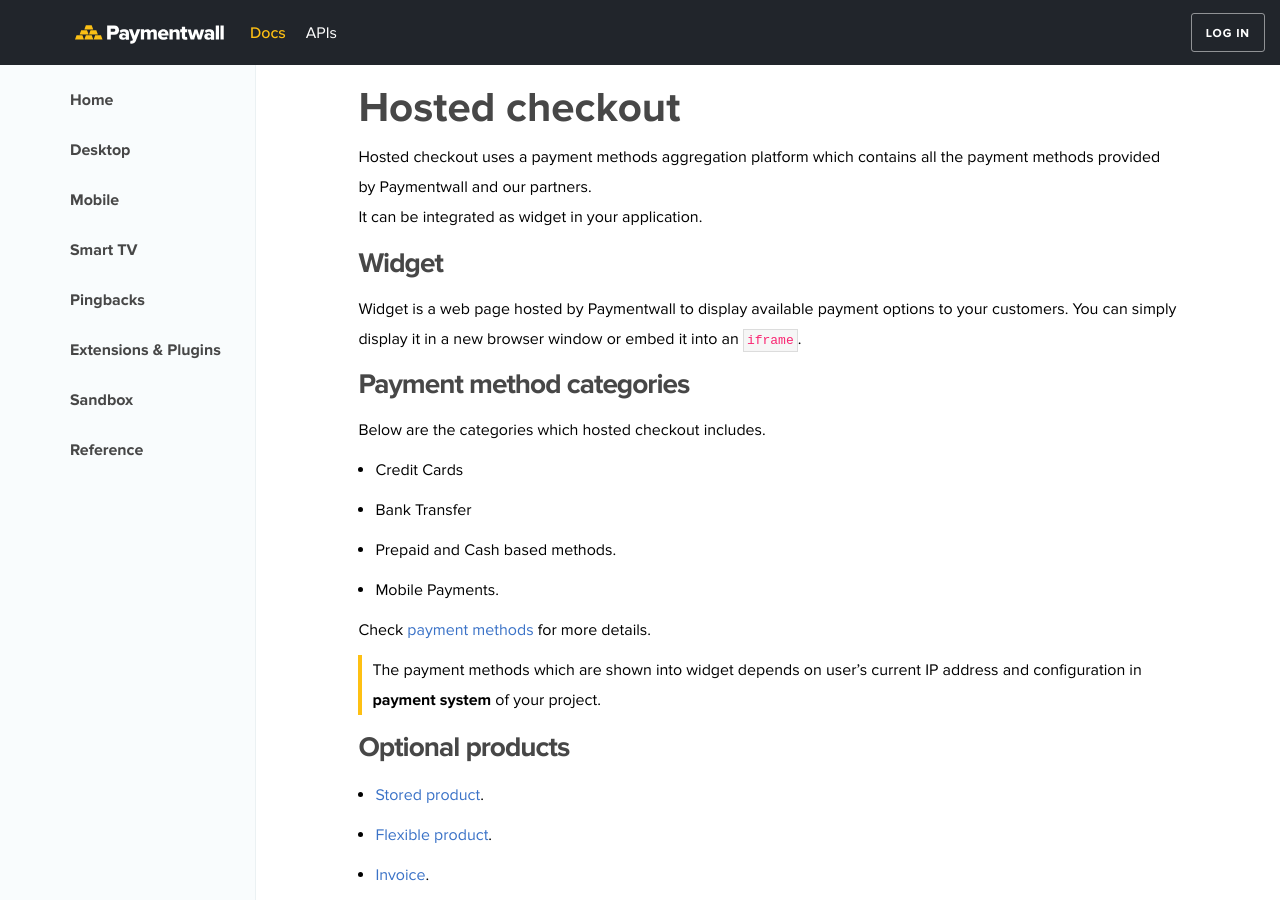
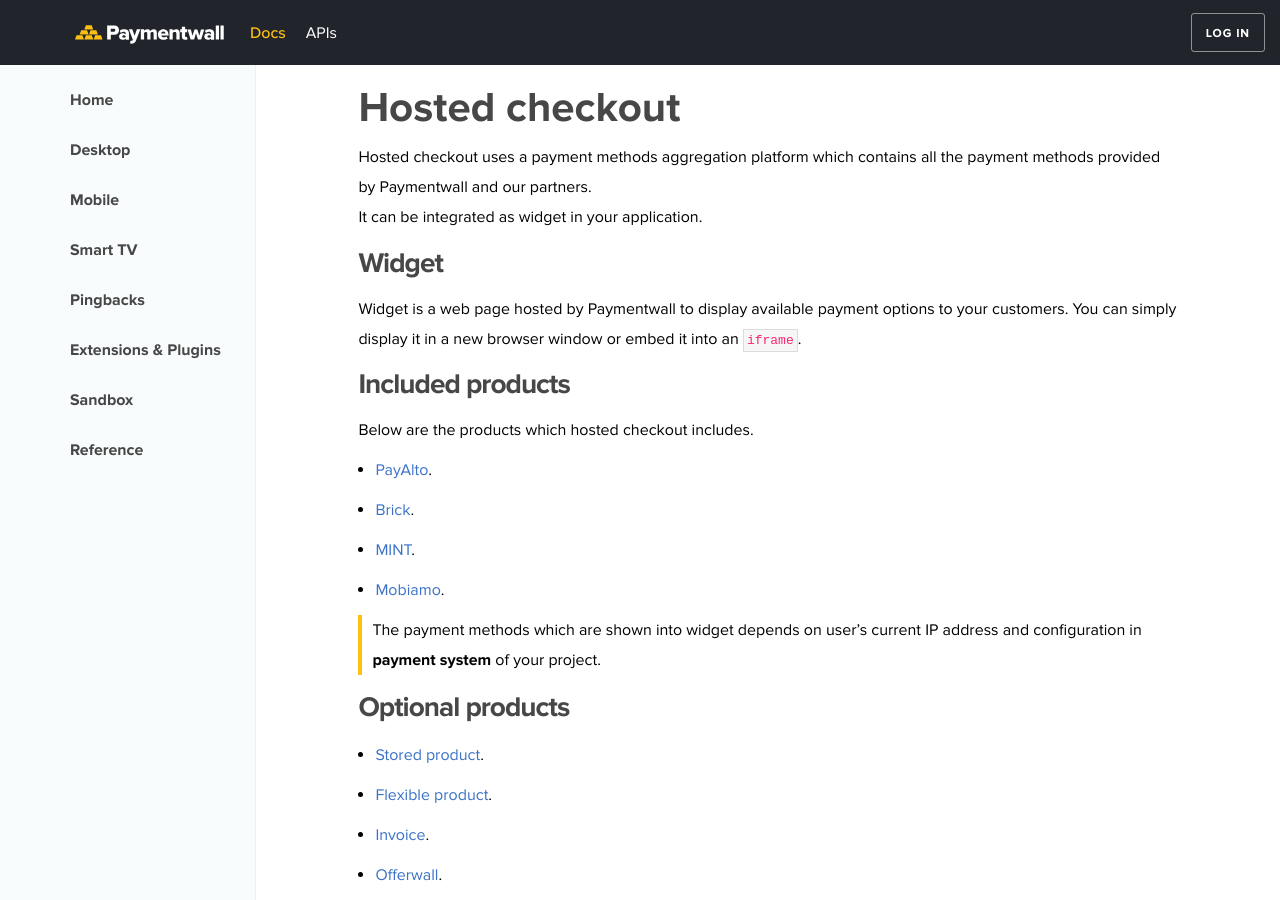
Before and after one commit to rmalgazeiro/paymentwall.github.io, a Jekyll site: the page built from docs/desktop-hosted.md, in a window 1280 px wide and 900 px high. Built offline with Jekyll 4.4.1, drawn with Linux system fonts in a browser that asks for light colours; some web fonts are replaced.

Commit message:
Add payalto home page

````diff
--- a/_data/docs-nav.yml
+++ b/_data/docs-nav.yml
@@ -38,6 +38,9 @@
       title: Direct API
       path: /direct-home
       subitems:
+        - id: nav-desktop-direct-payalto
+          title: PAYALTO
+          path: /direct/payalto-home
         - id: nav-desktop-direct-brick
           title: BRICK
           path: /direct/brick-home
--- a/docs/desktop-hosted.md
+++ b/docs/desktop-hosted.md
@@ -15,19 +15,17 @@
 
 Widget is a web page hosted by Paymentwall to display available payment options to your customers. You can simply display it in a new browser window or embed it into an ```iframe```.
 
-## Payment method categories
+## Included products
 
-Below are the categories which hosted checkout includes.
+Below are the products which hosted checkout includes.
 
-* Credit Cards
+* [PayAlto](/direct/payalto-home).
 
-* Bank Transfer
+* [Brick](/direct/brick-home).
 
-* Prepaid and Cash based methods.
+* [MINT](/direct/mint-home).
 
-* Mobile Payments.
-
-Check [payment methods](https://www.paymentwall.com/payment-methods) for more details.
+* [Mobiamo](/direct/mobiamo-home).
 
 > The payment methods which are shown into widget depends on user's current IP address and configuration in **payment system** of your project.
 
````
Also changed, not shown: docs/desktop-direct-payalto.md (added, +26 -0 lines).
